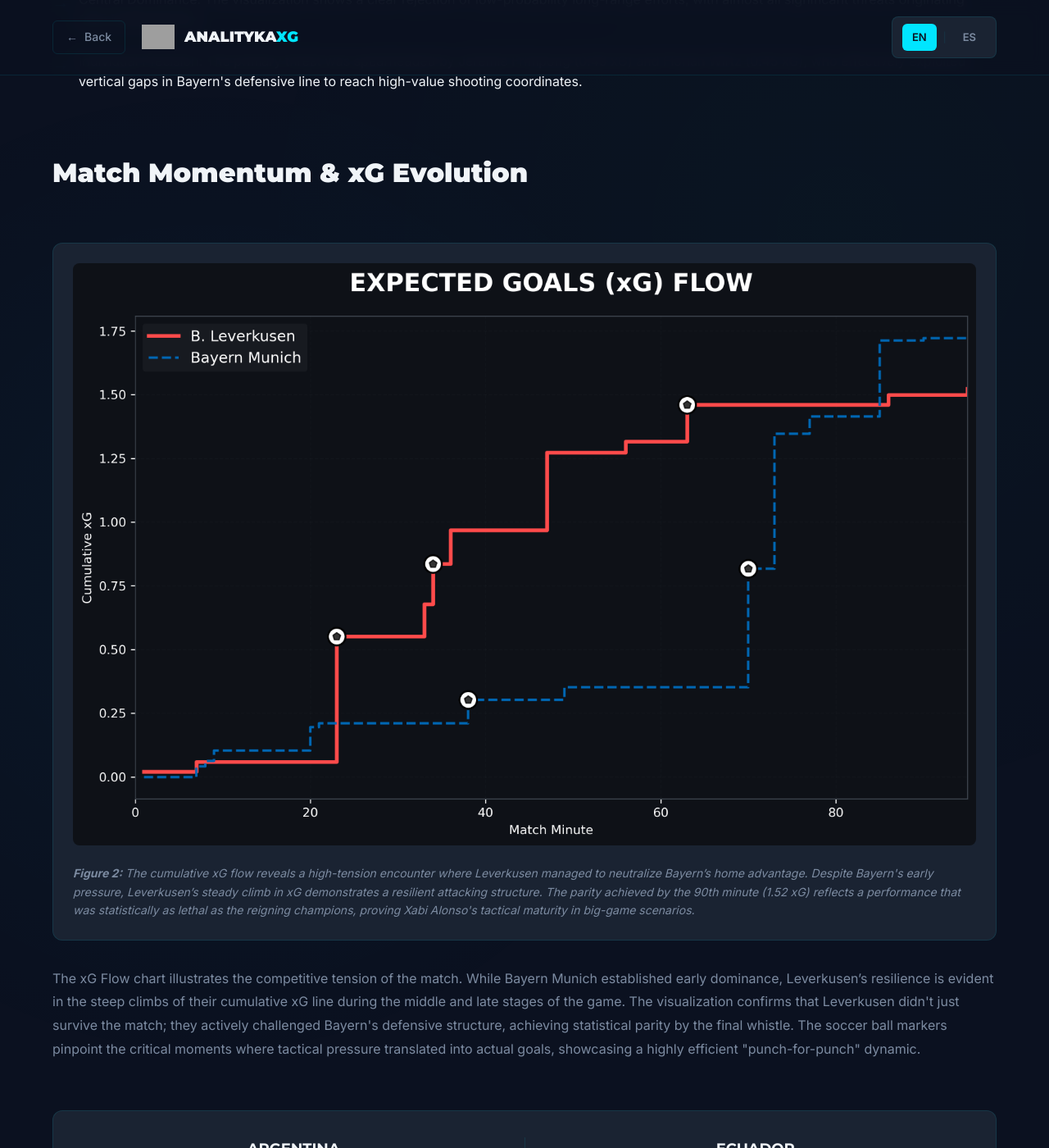
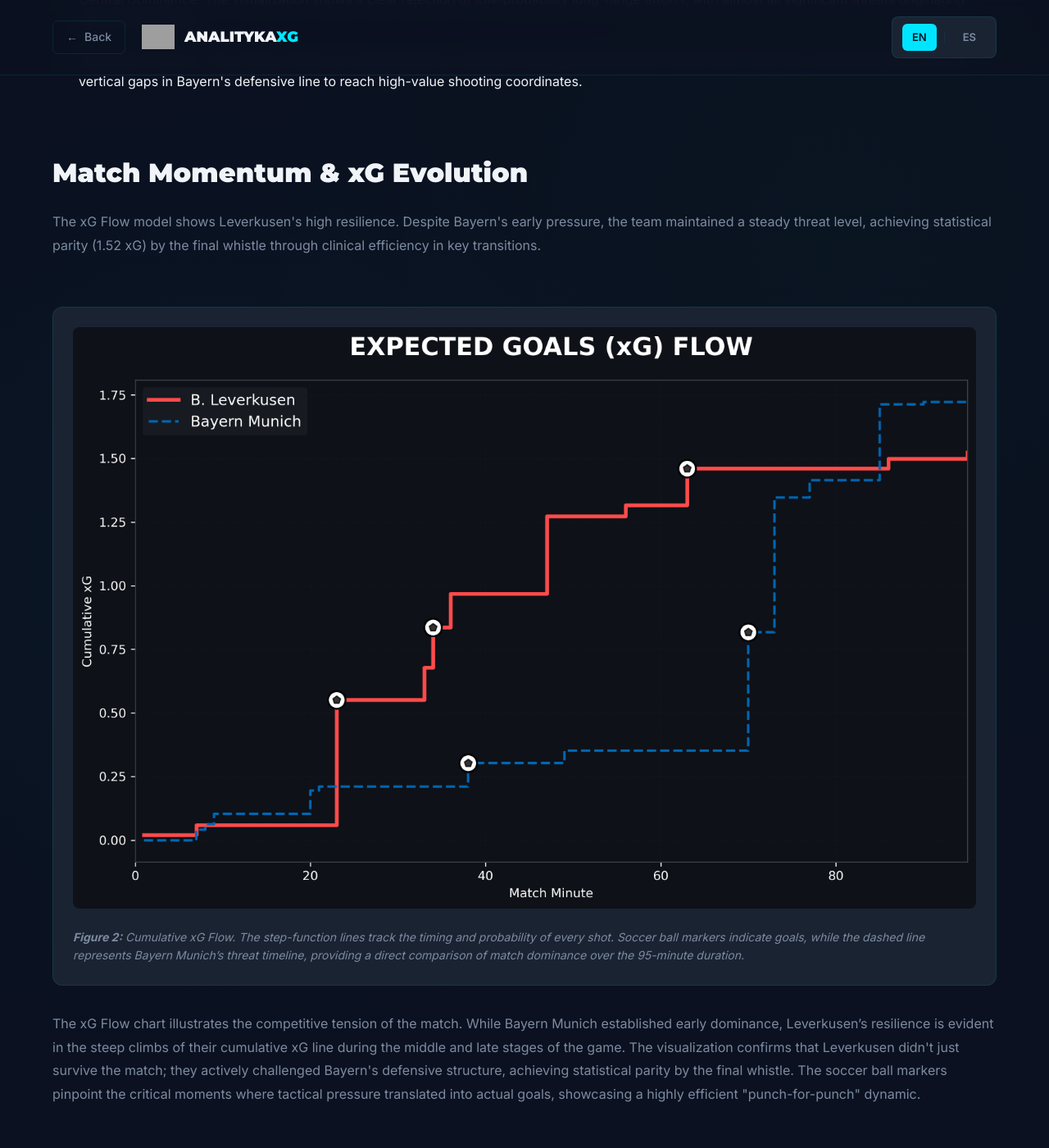
Before and after one commit to Fiallos77/analitykaXG, a Jekyll site: the page built from reports/argentina-ecuador-2024.md, in a window 1280 px wide and 1400 px high, scrolled down 2522 px. Shown: the whole window at 82% size. Built offline with Jekyll 4.4.1, drawn with Linux system fonts in a browser that asks for light colours; grey boxes are pictures that could not be loaded.

Commit message:
Revise xG Flow analysis and figure description
Updated the xG Flow model analysis to reflect Leverkusen's performance against Bayern Munich.

```diff
--- a/reports/argentina-ecuador-2024.md
+++ b/reports/argentina-ecuador-2024.md
@@ -75,12 +75,15 @@ lang: en
 <!-- Section 1: Match 2 -->
     <div class="content-section">
          <h2>Match Momentum & xG Evolution</h2>
+         <p>
+         The xG Flow model shows Leverkusen's high resilience. Despite Bayern's early pressure, the team maintained a steady threat level, achieving statistical parity (1.52 xG) by the final whistle through clinical efficiency in key transitions.
+        </p>
    </div>
  <!-- Visualization 2: XG -->
     <div class="visualization">
         <img src="{{ site.baseurl }}/assets/images/xg_flow_final_leverkusen.png" alt="Shot Map Bayern Munich vs Leverkusen">
         <p class="viz-caption">
-            <strong>Figure 2:</strong> The cumulative xG flow reveals a high-tension encounter where Leverkusen managed to neutralize Bayern’s home advantage. Despite Bayern's early pressure, Leverkusen’s steady climb in xG demonstrates a resilient attacking structure. The parity achieved by the 90th minute (1.52 xG) reflects a performance that was statistically as lethal as the reigning champions, proving Xabi Alonso's tactical maturity in big-game scenarios.
+            <strong>Figure 2:</strong> Cumulative xG Flow. The step-function lines track the timing and probability of every shot. Soccer ball markers indicate goals, while the dashed line represents Bayern Munich’s threat timeline, providing a direct comparison of match dominance over the 95-minute duration.
         </p>
     </div>
 
```
